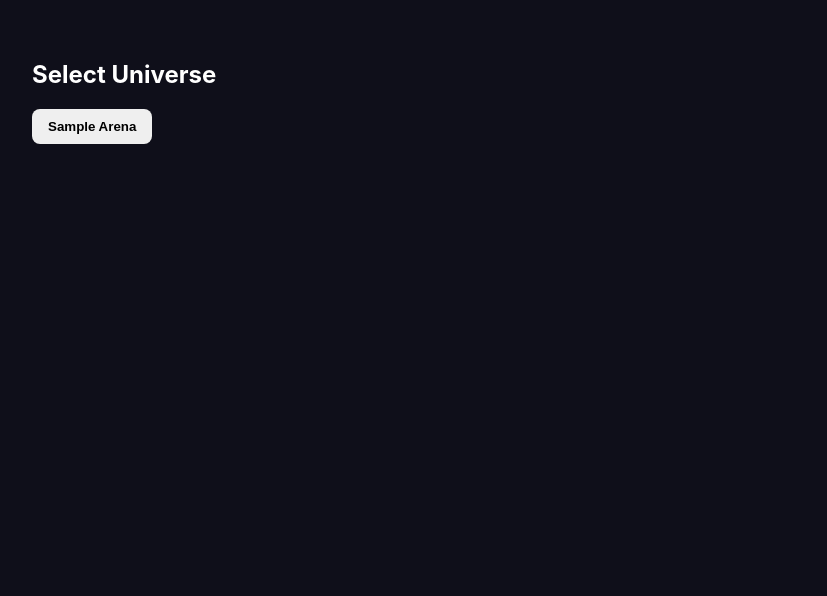
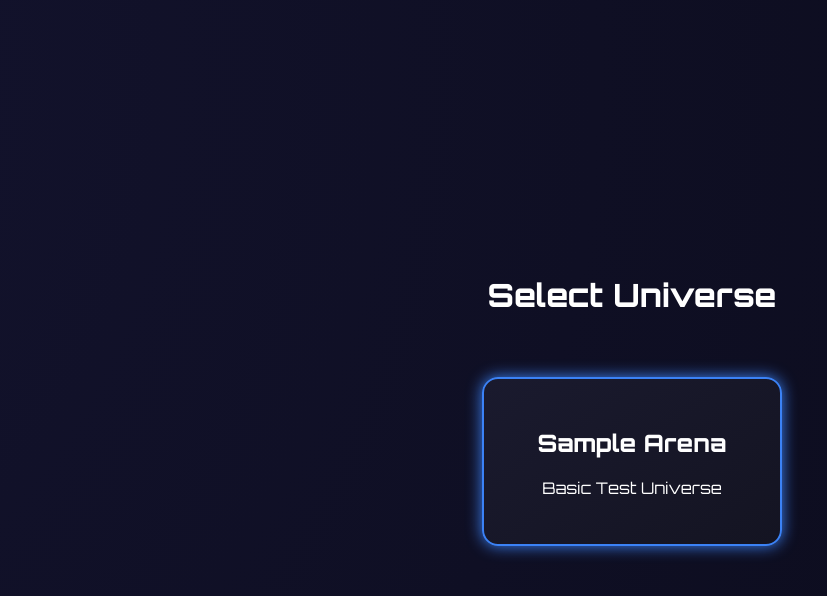
Before and after one commit to harshjyoti03/Anime-Auto-Arena, a React (Vite) app: page /universe in a window 1280 px wide. Shown: the top 596 px of the page, without its empty margins (8-835 px from the left). Built offline with nearby package versions, Linux system fonts and the light colour scheme.

Commit message:
Phase 1.6: Battle centering fix, damage-only animation, deck preview bar, animated background

```diff
--- a/index.html
+++ b/index.html
@@ -1,6 +1,7 @@
 <!doctype html>
 <html lang="en">
   <head>
+    <link href="https://fonts.googleapis.com/css2?family=Orbitron:wght@400;600;800&display=swap" rel="stylesheet">
     <meta charset="UTF-8" />
     <link rel="icon" type="image/svg+xml" href="/vite.svg" />
     <meta name="viewport" content="width=device-width, initial-scale=1.0" />
--- a/src/pages/Battle.jsx
+++ b/src/pages/Battle.jsx
@@ -36,7 +36,12 @@ function Battle() {
   const currentFight = battleLog[currentStep]
 
   return (
-    <div style={{ padding: "40px" }}>
+    <div style={{
+        maxWidth: "1200px",
+        margin: "0 auto",
+        padding: "40px",
+        textAlign: "center"
+    }}>
       <h2>⚔️ Battle Arena</h2>
 
       {/* Player Deck */}
@@ -52,9 +57,25 @@ function Battle() {
       {/* Current Fight */}
       <h3>Current Fight</h3>
       <div style={fightStyle}>
-        <Card card={currentFight.playerCard} highlight />
-        <span style={{ fontSize: "24px" }}>VS</span>
-        <Card card={currentFight.botCard} highlight />
+        <Card
+            card={currentFight.playerCard}
+            highlight
+            damaged={currentStep % 2 === 1}
+        />
+
+        <span style={{
+            fontSize: "40px",
+            fontWeight: "800",
+            textShadow: "0 0 12px #fff"
+        }}>
+            VS
+        </span>
+
+        <Card
+            card={currentFight.botCard}
+            highlight
+            damaged={currentStep % 2 === 0}
+        />
       </div>
 
       <hr style={{ margin: "20px 0" }} />
@@ -89,12 +110,15 @@ function Battle() {
   )
 }
 
-function Card({ card, highlight }) {
+function Card({ card, highlight, damaged }) {
   const hpPercent = (card.hp / card.maxHp) * 100
 
   return (
     <div
-      className={`card ${card.rarity} ${highlight ? "attack-animate" : ""}`}
+      className={`card ${card.rarity}
+        ${highlight ? "attack-animate" : ""}
+        ${damaged ? "damage-shake hit-flash" : ""}
+      `}
     >
       <strong>{card.name}</strong>
       <p>ATK: {card.attack}</p>
@@ -113,14 +137,19 @@ function Card({ card, highlight }) {
 
 const rowStyle = {
   display: "flex",
-  gap: "10px",
-  flexWrap: "wrap"
+  justifyContent: "center",
+  alignItems: "center",
+  gap: "25px",
+  flexWrap: "wrap",
+  marginTop: "20px"
 }
 
 const fightStyle = {
   display: "flex",
+  justifyContent: "center",
   alignItems: "center",
-  gap: "20px"
+  gap: "60px",
+  margin: "30px 0"
 }
 
 const cardStyle = {
--- a/src/pages/CardPool.jsx
+++ b/src/pages/CardPool.jsx
@@ -28,7 +28,8 @@ function CardPool() {
   }
 
   return (
-    <div style={{ padding: "40px" }}>
+    <>
+        <div style={containerStyle}>
         <h2>Select 5 Cards ({selectedCards.length}/5)</h2>
 
         <div style={gridStyle}>
@@ -36,14 +37,16 @@ function CardPool() {
             <div
                 key={card.id}
                 onClick={() => toggleCard(card)}
-            style={{
-              ...cardStyle,
-              backgroundColor: selectedCards.includes(card)
-                ? "#2a2a4f"
-                : "#1a1a2e"
-            }}
+                className={`card ${card.rarity}
+                ${selectedCards.includes(card) ? "selected" : ""}
+                ${selectedCards.length === 5 && !selectedCards.includes(card) ? "unselected-dim" : ""}
+                `}
             >
-            <h4>{card.name}</h4>
+                {selectedCards.includes(card) && (
+                <div className="selected-badge">✓</div>
+                )}
+
+                <strong>{card.name}</strong>
                 <p>ATK: {card.attack}</p>
                 <p>HP: {card.hp}</p>
             </div>
@@ -53,24 +56,64 @@ function CardPool() {
         <button
             onClick={proceed}
             disabled={selectedCards.length !== 5}
-        style={{ marginTop: "20px" }}
+            style={{
+            marginTop: "40px",
+            padding: "14px 28px",
+            fontSize: "16px",
+            background: selectedCards.length === 5
+                ? "linear-gradient(90deg, #3b82f6, #a855f7)"
+                : "#444",
+            color: "white",
+            borderRadius: "10px"
+            }}
         >
-        Proceed
+            Proceed to Arrange
         </button>
         </div>
+
+        {/* 🔥 Selected Deck Preview Bar */}
+        <div style={{
+        position: "fixed",
+        bottom: "0",
+        left: "0",
+        right: "0",
+        background: "#111122",
+        padding: "15px 20px",
+        borderTop: "2px solid #3b82f6",
+        display: "flex",
+        justifyContent: "center",
+        gap: "15px",
+        zIndex: 100
+        }}>
+        {selectedCards.map(card => (
+            <div
+            key={card.id}
+            className={`card ${card.rarity}`}
+            style={{
+                minWidth: "120px",
+                transform: "scale(0.85)"
+            }}
+            >
+            <strong>{card.name}</strong>
+            </div>
+        ))}
+        </div>
+    </>
   )
+}
+
+const containerStyle = {
+  maxWidth: "1200px",
+  margin: "0 auto",
+  padding: "40px",
+  paddingBottom: "120px"
 }
 
 const gridStyle = {
   display: "grid",
-  gridTemplateColumns: "repeat(auto-fill, minmax(150px, 1fr))",
-  gap: "15px"
-}
-
-const cardStyle = {
-  padding: "15px",
-  borderRadius: "10px",
-  cursor: "pointer"
+  gridTemplateColumns: "repeat(auto-fill, minmax(180px, 1fr))",
+  gap: "25px",
+  marginTop: "30px"
 }
 
 export default CardPool
--- a/src/pages/DeckArrange.jsx
+++ b/src/pages/DeckArrange.jsx
@@ -28,14 +28,33 @@ function DeckArrange() {
   }
 
   return (
-    <div style={{ padding: "40px" }}>
+    <div style={{
+        maxWidth: "800px",
+        margin: "0 auto",
+        padding: "40px"
+    }}>
       <h2>Arrange Your Deck</h2>
 
       {playerDeck.map((card, index) => (
-        <div key={card.id} style={{ marginBottom: "10px" }}>
-          {card.name} (ATK {card.attack})
-          <button onClick={() => moveUp(index)}>↑</button>
-          <button onClick={() => moveDown(index)}>↓</button>
+        <div
+            key={card.id}
+            className={`card ${card.rarity}`}
+            style={{
+            display: "flex",
+            justifyContent: "space-between",
+            alignItems: "center",
+            marginBottom: "15px"
+            }}
+        >
+            <div>
+            <strong>{index + 1}. {card.name}</strong>
+            <p>ATK {card.attack}</p>
+            </div>
+
+            <div>
+            <button onClick={() => moveUp(index)}>↑</button>
+            <button onClick={() => moveDown(index)}>↓</button>
+            </div>
         </div>
       ))}
 
--- a/src/pages/UniverseSelect.jsx
+++ b/src/pages/UniverseSelect.jsx
@@ -13,13 +13,28 @@ function UniverseSelect() {
   }
 
   return (
-    <div style={{ padding: "40px" }}>
-      <h2>Select Universe</h2>
-      <button onClick={handleSelect}>
-        Sample Arena
-      </button>
+    <div style={containerStyle}>
+      <h1>Select Universe</h1>
+
+      <div
+        className="universe-card"
+        onClick={handleSelect}
+      >
+        <h2>Sample Arena</h2>
+        <p>Basic Test Universe</p>
+      </div>
     </div>
   )
 }
 
+const containerStyle = {
+  minHeight: "100vh",
+  display: "flex",
+  flexDirection: "column",
+  justifyContent: "center",
+  alignItems: "center",
+  gap: "40px",
+  textAlign: "center"
+}
+
 export default UniverseSelect
--- a/src/styles/global.css
+++ b/src/styles/global.css
@@ -4,17 +4,29 @@
 
 body {
   margin: 0;
-  background-color: #0f0f1a;
+  font-family: 'Orbitron', sans-serif;
+  background: radial-gradient(circle at 30% 30%, #141430, #0a0a18);
+  background-size: 200% 200%;
+  animation: backgroundMove 15s ease infinite;
   color: white;
-  font-family: Inter, sans-serif;
+}
+
+@keyframes backgroundMove {
+  0% { background-position: 0% 50%; }
+  50% { background-position: 100% 50%; }
+  100% { background-position: 0% 50%; }
 }
 
 button {
-  cursor: pointer;
-  border: none;
-  border-radius: 8px;
-  padding: 10px 16px;
-  font-weight: 600;
+  background: linear-gradient(90deg, #3b82f6, #a855f7);
+  color: white;
+  font-weight: bold;
+  transition: 0.2s ease;
+}
+
+button:hover {
+  transform: scale(1.05);
+  box-shadow: 0 0 15px #a855f7;
 }
 
 a {
@@ -23,12 +35,17 @@ a {
 }
 
 .card {
-  background-color: #1a1a2e;
-  padding: 12px;
-  border-radius: 10px;
+  background: linear-gradient(145deg, #1a1a2e, #141422);
+  padding: 14px;
+  border-radius: 12px;
   min-width: 120px;
   position: relative;
-  transition: transform 0.2s ease;
+  transition: all 0.2s ease;
+  cursor: pointer;
+}
+
+.card:hover {
+  transform: translateY(-5px) scale(1.03);
 }
 
 .card.common {
@@ -42,7 +59,7 @@ a {
 
 .card.epic {
   border: 2px solid #a855f7;
-  box-shadow: 0 0 15px #a855f7;
+  box-shadow: 0 0 18px #a855f7;
 }
 
 .hp-bar {
@@ -65,6 +82,74 @@ a {
 
 @keyframes attackMove {
   0% { transform: translateX(0); }
-  50% { transform: translateX(10px); }
+  40% { transform: translateX(15px) scale(1.05); }
   100% { transform: translateX(0); }
 }
+
+body {
+  margin: 0;
+  background-color: #0f0f1a;
+  color: white;
+  font-family: 'Orbitron', sans-serif;
+}
+
+.hit-flash {
+  animation: hitFlash 0.2s ease;
+}
+
+@keyframes hitFlash {
+  0% { background-color: #ff0000; }
+  100% { background-color: inherit; }
+}
+
+.card.selected {
+  transform: scale(1.08);
+  border: 3px solid #00ffcc !important;
+  box-shadow: 0 0 20px #00ffcc !important;
+}
+
+.card.unselected-dim {
+  opacity: 0.4;
+  filter: grayscale(40%);
+}
+
+.selected-badge {
+  position: absolute;
+  top: 6px;
+  right: 6px;
+  background: #00ffcc;
+  color: black;
+  font-size: 12px;
+  padding: 2px 6px;
+  border-radius: 6px;
+  font-weight: bold;
+}
+
+.universe-card {
+  width: 300px;
+  padding: 30px;
+  border-radius: 16px;
+  background: linear-gradient(145deg, #1a1a2e, #141422);
+  border: 2px solid #3b82f6;
+  box-shadow: 0 0 15px #3b82f6;
+  cursor: pointer;
+  transition: 0.3s ease;
+}
+
+.universe-card:hover {
+  transform: scale(1.08);
+  box-shadow: 0 0 25px #a855f7;
+  border-color: #a855f7;
+}
+
+.damage-shake {
+  animation: damageShake 0.3s ease;
+}
+
+@keyframes damageShake {
+  0% { transform: translateX(0); }
+  25% { transform: translateX(-8px); }
+  50% { transform: translateX(8px); }
+  75% { transform: translateX(-5px); }
+  100% { transform: translateX(0); }
+}
```
Lines whose indentation alone changed are shown as unchanged.
